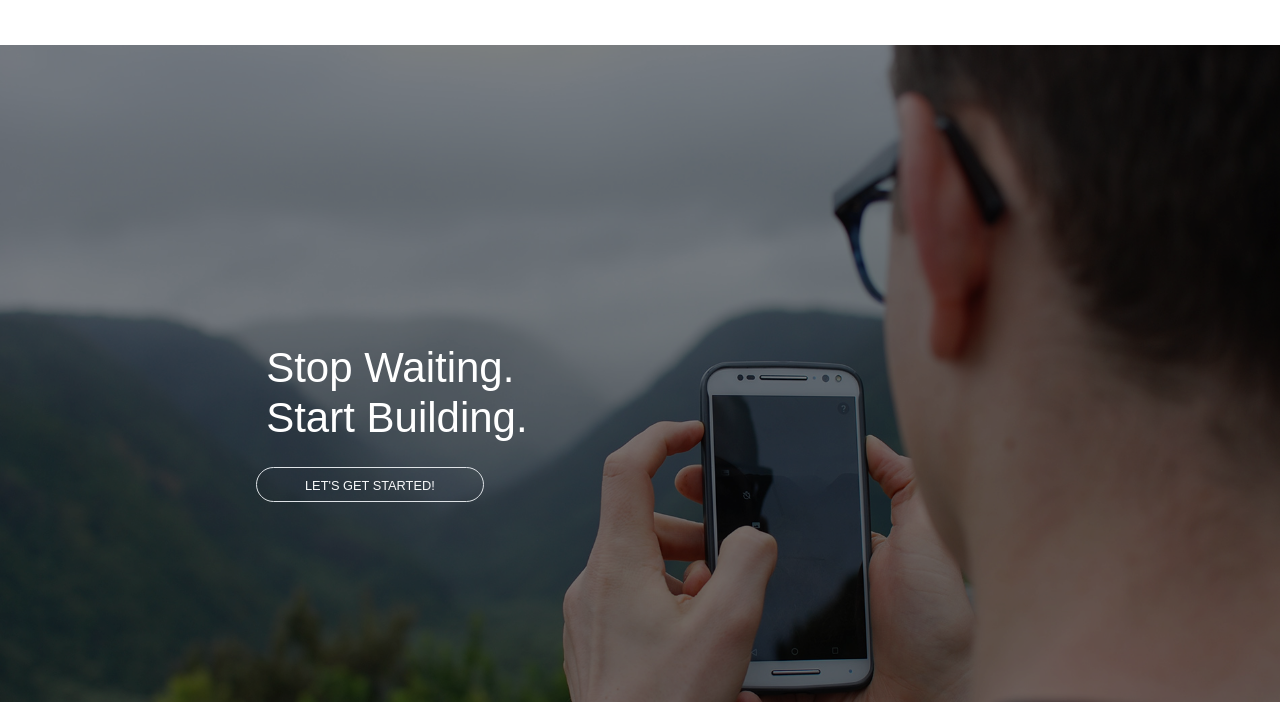
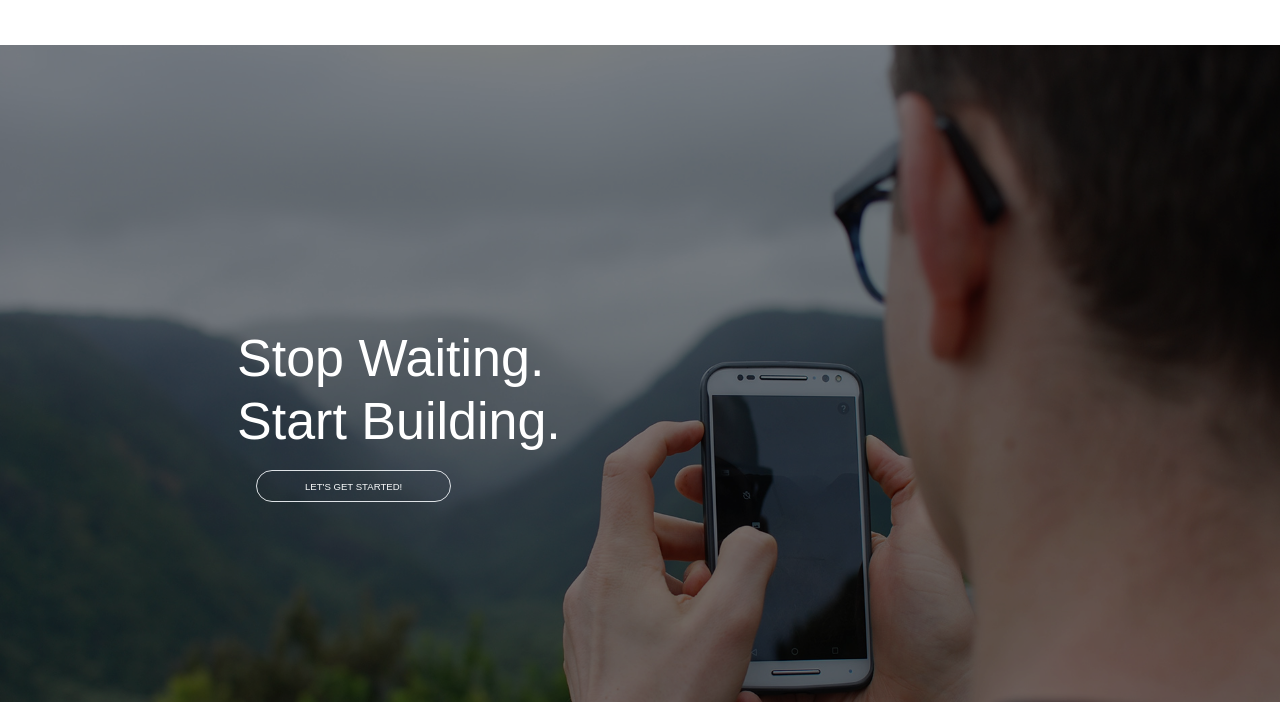
Before and after one commit to 1Rojan/bootstrap_app_site, a plain HTML site: page index.html in a window 1280 px wide. Shown: the part 1572-2274 px from the top of the page. Drawn offline with nearby package versions, Linux system fonts and the light colour scheme; a web font is replaced by a local one.

Commit message:
slight change

```diff
--- a/style.css
+++ b/style.css
@@ -6,8 +6,11 @@ body{
 .top{
     background: url(images/bg-pattern.png),-webkit-gradient(linear,right top,left top,from(#7b4397),to(#dc2430));
 }
-a{
+a {
     text-decoration: none !important;
+}
+.bt-font{
+    font-size: 12px;
 }
 
 hr{
@@ -27,21 +30,25 @@ border-radius: 5px 5px 5px 5px;
     color: #ad335c;
 
 }
+.fourth{
+    /* height: 500px; */
+}
 .blur_image_txt{
     top: 35%;
     left: 20%;
-    /* transform: scale(1.5); */
+    /* transform: scale(1); */
 }
 
 .blur_image_txt h1{
 
-    transform: scale(1.05);
+    transform: scale(1.3);
 }
 
 
 .blur_image{
     filter: brightness(50%);
     background: url(images/bg-cta.jpg);
+
 }
 
 
```
